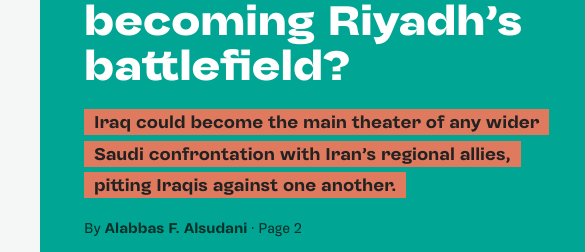
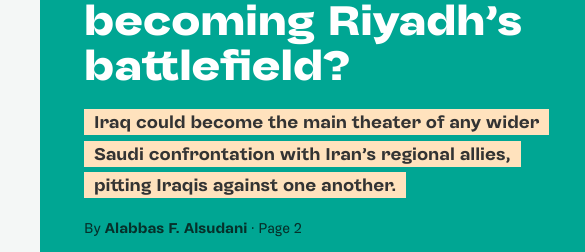
Before and after one commit to amwajmedia1/amwaj-magazine, a plain HTML site: page index.html in a window 1280 px wide. Shown: the part 486-738 px from the top of the page, 0-585 px from the left. Drawn offline with Linux system fonts and the light colour scheme.

Commit message:
Cover: the line under the headline on the masthead's ة colour (#FFE2BD)
Co-Authored-By: Claude Opus 5.5 <noreply@anthropic.com>

```diff
--- a/index.html
+++ b/index.html
@@ -227,7 +227,7 @@ dialog.sub-d::backdrop{background:rgba(6,30,26,.6)}
 .hero h1{margin:0;font-weight:900;font-size:clamp(30px,3.4vw,46px);line-height:1.02;text-wrap:balance}
 /* the line under the headline: black on a peach strip, line by line, like the social media cards (Editor, Nov. 11, 2026) */
 .hero .stand{margin:0;font-size:18px;line-height:1.75;font-weight:700;max-width:34em}
-.hero .stand span{background:#E07A5F;color:#222;padding:3px 10px;-webkit-box-decoration-break:clone;box-decoration-break:clone}
+.hero .stand span{background:#FFE2BD;color:#333333;padding:3px 10px;-webkit-box-decoration-break:clone;box-decoration-break:clone}
 .hero .act{display:flex;flex-wrap:wrap;align-items:center;gap:16px;margin-top:auto;padding-top:10px}
 .hero .act .pill{background:#fff;border-color:#fff;color:#00463D;font-weight:900;font-size:16px;min-height:50px;padding:0 24px}
 .hero .act span{font-size:15px;color:#06302A}
```
